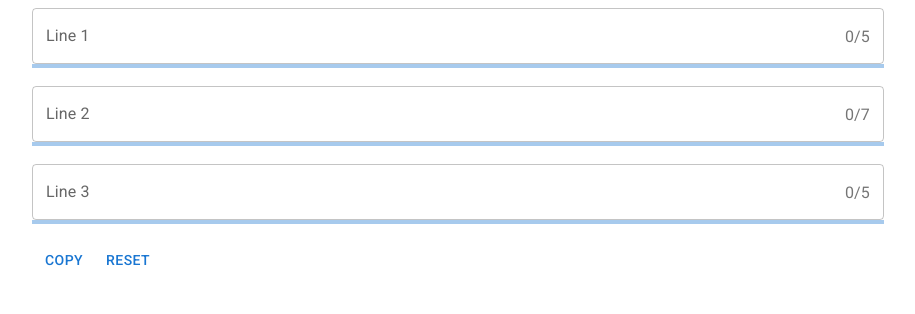
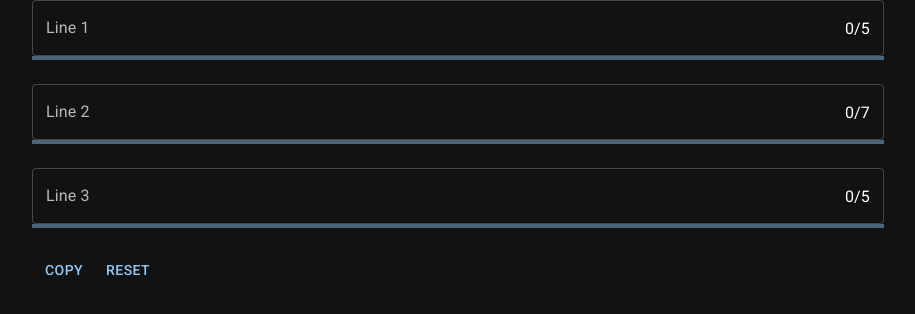
Before and after one commit to c-grattan/HaikuHelper, a Next.js app: page /HaikuHelper/ in a window 1280 px wide. Shown: the top 314 px of the page, without its empty margins (182-1097 px from the left). Built offline with nearby package versions, Linux system fonts and the light colour scheme.

Commit message:
Style + title update

```diff
--- a/app/HaikuTracker/HaikuTracker.tsx
+++ b/app/HaikuTracker/HaikuTracker.tsx
@@ -1,8 +1,15 @@
 "use client"
 
-import { Button, Grid } from "@mui/material";
+import { Button, CssBaseline, Grid } from "@mui/material";
 import { SyllableCounter } from "../SyllableCounter/SyllableCounter";
 import { Dispatch, SetStateAction, useState } from "react";
+import { ThemeProvider, createTheme } from "@mui/material/styles";
+
+const darkTheme = createTheme({
+	palette: {
+		mode: "dark"
+	}
+});
 
 export const HaikuTracker = () => {
 	const syllablePattern = [5, 7, 5];
@@ -18,7 +25,9 @@ export const HaikuTracker = () => {
 		});
 	}
 
-	return <Grid container direction="column">
+	return <ThemeProvider theme={darkTheme}>
+		<CssBaseline />
+		<Grid container direction="column">
 			<Grid item>
 				{syllablePattern.map((num, index) => { return <SyllableCounter key={index} limit={num} lineText={lines[index]} label={"Line " + (index + 1)} /> })}
 			</Grid>
@@ -27,4 +36,5 @@ export const HaikuTracker = () => {
 				<Button data-testid="resetButton" onClick={() => reset()}>Reset</Button>
 			</Grid>
 		</Grid>
+	</ThemeProvider>
 };
--- a/app/page.tsx
+++ b/app/page.tsx
@@ -2,7 +2,7 @@ import { Container } from "@mui/material";
 import { HaikuTracker } from "./HaikuTracker/HaikuTracker";
 
 export const metadata = {
-  title: "App Router",
+  title: "Haiku Helper",
 };
 
 export default function Page() {
```
Lines whose indentation alone changed are shown as unchanged.
